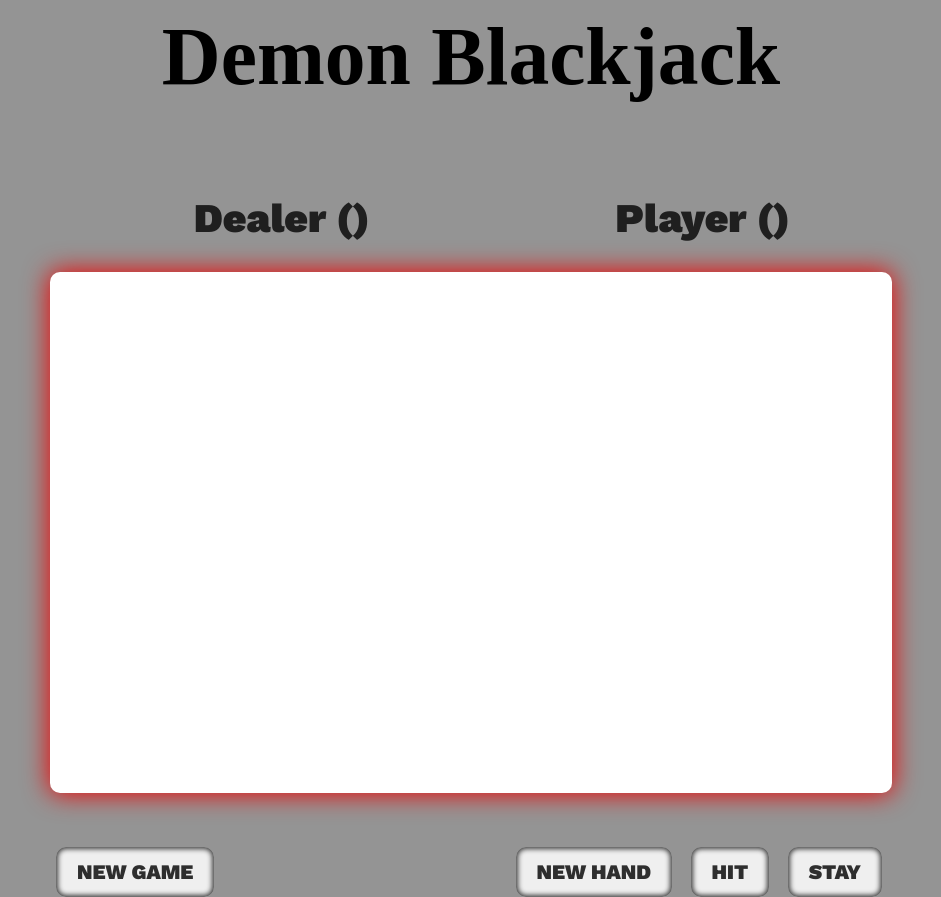
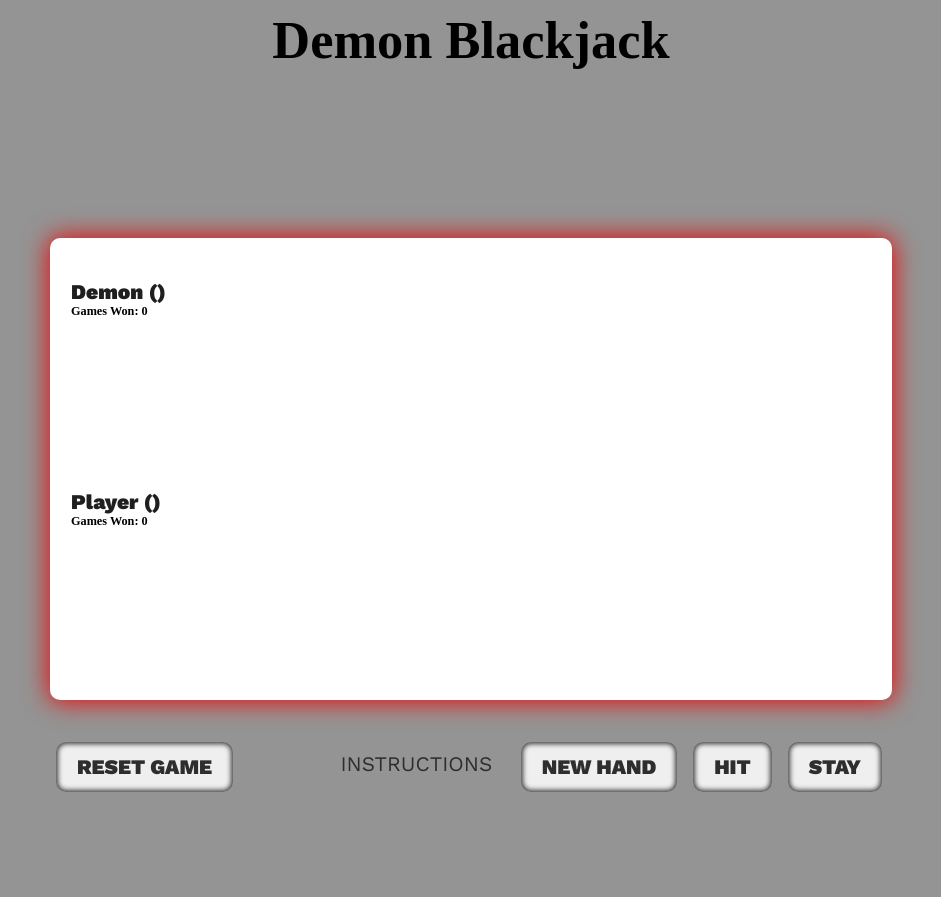
Before and after one commit to artcuddy/project2-blackjack, a plain HTML site: page index.html in a window 1280 px wide. Shown: the whole page, without its empty margins (169-1110 px from the left). After the commit the page ends 800 px from the top, so only its background shows below. Drawn offline with nearby package versions, Linux system fonts and the light colour scheme; a web font is replaced by a local one.

Commit message:
style: add styling to scoreboard

```diff
--- a/assets/css/style.css
+++ b/assets/css/style.css
@@ -1,5 +1,5 @@
 /* base */
-@import url('https://fonts.googleapis.com/css2?family=Butcherman&family=Work+Sans:wght@100;300;400;900&display=swap');
+@import url("https://fonts.googleapis.com/css2?family=Butcherman&family=Work+Sans:wght@100;300;400;900&display=swap");
 
 html {
   font-size: 65.5%;
@@ -17,7 +17,6 @@ a {
   text-transform: uppercase;
 }
 
-
 body {
   height: 100vh;
   background: #949494;
@@ -28,21 +27,19 @@ header {
 }
 
 h1 {
-  font-family: 'Butcherman';
-  font-size: 4rem;
-  font-size: clamp(4rem, 3.2592592592592595rem + 3.7037037037037033vw, 8rem);
+  font-family: "Butcherman";
+  font-size: 5rem;
   text-align: center;
 }
 
 h2 {
-  font-family: 'Work Sans', 'sans-serif';
+  font-family: "Work Sans", "sans-serif";
   font-size: 2rem;
-  font-size: clamp(2rem, 1.6296296296296298rem + 1.8518518518518516vw, 4rem);
   color: #1f1f1f;
 }
 
 p {
-  font-family: 'Work Sans', 'sans-serif';
+  font-family: "Work Sans", "sans-serif";
   font-weight: 500;
   color: #2e2e2e;
   line-height: 1.4em;
@@ -70,7 +67,7 @@ p {
   position: relative;
   z-index: 1;
   width: 800px;
-  height: 500px;
+  height: auto;
   margin-left: auto;
   margin-right: auto;
   padding: 0 2rem 2rem 2rem;
@@ -83,24 +80,31 @@ p {
 
 /* Cards area styling */
 #computer-area {
+  margin-top: 2rem;
   margin-bottom: 2rem;
 }
 
 #computer-cards {
-  transform: translateY(-40px);
   display: flex;
   justify-content: center;
-  height: 200px;
+  height: 150px;
 }
 
-#player-area #player-message {
-  margin-left: 25%;
+#game-area #message {
+  font-family: "Butcherman";
+  font-size: 3rem;
+}
+
+#message-area {
+  width: 100%;
+  padding: 1rem;
+  text-align: center;
 }
 
 #player-cards {
   display: flex;
   justify-content: center;
-  height: 200px;
+  height: 150px;
 }
 
 /* Game buttons styling */
@@ -114,6 +118,10 @@ p {
   justify-content: space-between;
 }
 
+.right-box {
+  display: flex;
+}
+
 .right-box button {
   margin-left: 16px;
 }
@@ -123,7 +131,7 @@ p {
 }
 
 button {
-  font-family: 'Work Sans', 'sans-serif';
+  font-family: "Work Sans", "sans-serif";
   font-weight: 700;
   text-transform: uppercase;
   color: #2e2e2e;
@@ -170,15 +178,13 @@ footer p:hover {
   color: rgb(238, 2, 2);
 }
 
-
 /* smaller screens @ max 950px media queries */
 
 @media screen and (max-width: 950px) {
-
   #game-area {
     top: 3rem;
     width: 100%;
-    height: 350px;
+    height: auto;
     margin: 3rem;
   }
 
@@ -208,5 +214,4 @@ footer p:hover {
     bottom: -35%;
     right: 0;
   }
-
 }
--- a/index.html
+++ b/index.html
@@ -20,25 +20,26 @@
     <section class='game-wrapper'>
 
         <div id='game-area'>
-            <div id='scores-area'>
-                <h2>Dealer (<span id='computer-score'></span>)<span id='computer-message'></span></h2>
-                <h2>Player (<span id='player-title'></span>) <span id='player-message'></span></h2>
+            <div id='message-area'>
+<span id='message'></span>
             </div>
             <div id='computer-area'>
-
+                    <h2>Demon (<span id='computer-score'></span>)</h2>
+                    <h3>Games Won: <span id='computer-games-won'>0</span></h3>
                 <div id='computer-cards'>
                     <!-- Computer cards appear here. -->
                 </div>
             </div>
             <div id='player-area'>
-
+                <h2>Player (<span id='player-score'></span>)</h2>
+                <h3>Games Won: <span id='player-games-won'>0</span></h3>
                 <div id='player-cards'>
                     <!-- Player cards appear here. -->
                 </div>
             </div>
             <div id='button-area'>
                 <div class="left-box">
-                    <button id='new-game'>New Game</button>
+                    <button id='new-game'>Reset Game</button>
                 </div>
                 <div class="right-box">
                     <button id='new-hand'>New Hand</button>
```
